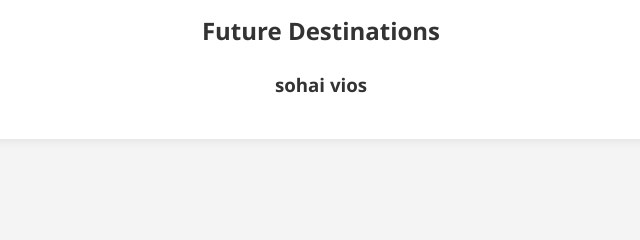
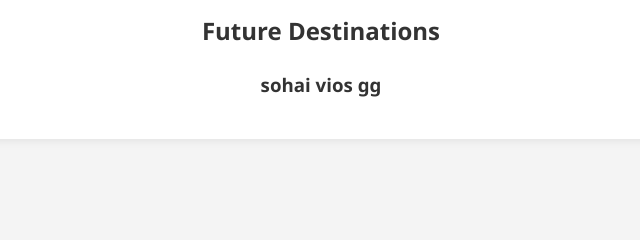
Before and after one commit to Show7181/ggg, a plain HTML site: page index.html in a window 1280 px wide. Shown: the part 155-395 px from the top of the page, 319-959 px from the left. Drawn offline with Linux system fonts and the light colour scheme.

Commit message:
Update index.html

```diff
--- a/index.html
+++ b/index.html
@@ -222,7 +222,7 @@
         <div class="image-container">
             <h2>Future Destinations</h2>
             <!-- Example image -->
-            <h3>sohai vios </h3>
+            <h3>sohai vios gg</h3>
         </div>
     </div>
 
```
